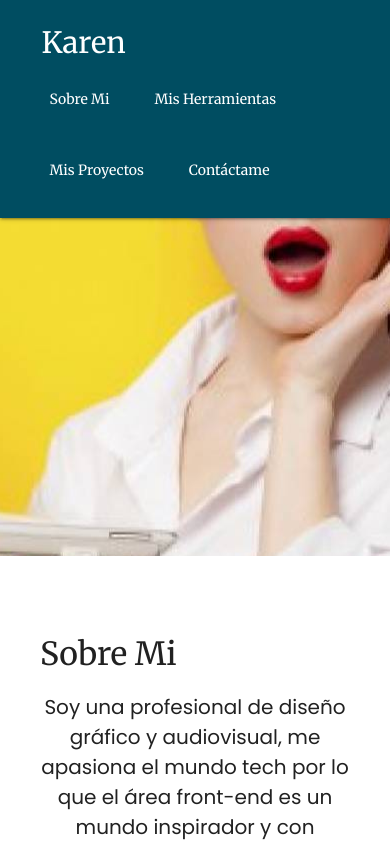
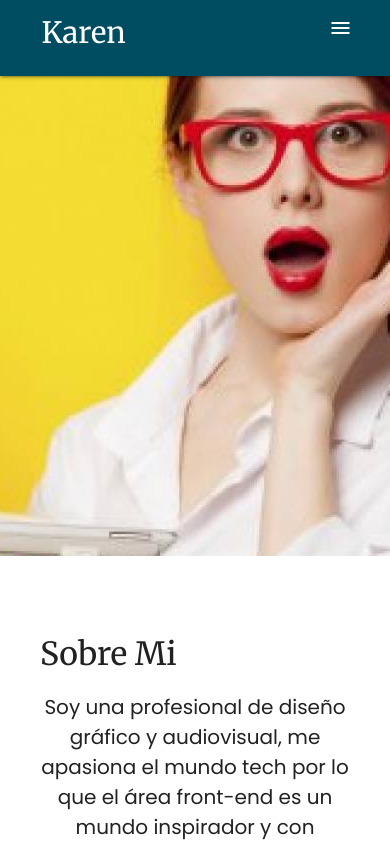
Before and after one commit to KarenQuezadaMejia/KarenQuezada.github.io, a plain HTML site: page index.html in a window 390 px wide. Shown: the top 844 px of the page. Drawn offline with nearby package versions, Linux system fonts and the light colour scheme.

Commit message:
barra trigger

```diff
--- a/css/style.css
+++ b/css/style.css
@@ -8,15 +8,16 @@ flex-wrap: wrap;
 height: auto;
 }
 
+
 nav ul a {
     font-size: 19px;
     cursor: pointer;
-    margin-top: 15px;;
+    margin-top: 5px;;
 }
 
 a{
     margin-left: 15px;
-    margin-top: 15px;
+    margin-top: 5px;
 }
 
 .parallax-container {
--- a/index.html
+++ b/index.html
@@ -11,7 +11,7 @@
     <link rel="stylesheet" href="https://cdnjs.cloudflare.com/ajax/libs/materialize/1.0.0/css/materialize.min.css">
     <link href="https://unpkg.com/ionicons@4.5.5/dist/css/ionicons.min.css" rel="stylesheet">
     <link href="https://unpkg.com/aos@2.3.1/dist/aos.css" rel="stylesheet">
-
+    <link href="https://fonts.googleapis.com/icon?family=Material+Icons" rel="stylesheet">
     <link href="https://fonts.googleapis.com/css?family=Dosis|Open+Sans+Condensed:300|Raleway|Titillium+Web"
         rel="stylesheet">
 
@@ -26,17 +26,24 @@
         <nav class="rose-4">
             <div class="nav-wrapper container row">
                 <a href="index.html" class="brand-logo left">Karen</a>
-                <a href="#" data-target="mobile-demo" class="sidenav-trigger right"><i class="material-icons"></i></a>
-                <ul class="right">
-                    <li><a href="#AboutMe"  class="hoverable">Sobre Mi</a></li>
-                    <li><a href="#myTools"  class="hoverable">Mis Herramientas</a></li>
-                    <li><a href="#myProjects"  class="hoverable">Mis Proyectos</a></li>
-                    <li><a href="#Contact"  class="hoverable">Contáctame</a></li>
+                <a href="#" data-target="mobile-demo" class="sidenav-trigger right"><i class="material-icons">menu</i></a>
+                <ul class="right hide-on-med-and-down">
+                    <li><a href="#aboutMe">Sobre Mi</a></li>
+                    <li><a href="#myTools">Mis Herramientas</a></li>
+                    <li><a href="#myProjects">Mis Proyectos</a></li>
+                    <li><a href="#contactMe">Contáctame</a></li>
+                </ul>
+
+
+
+                <ul id="mobile-demo" class="sidenav">
+                <li><a href="#aboutMe">Sobre Mi</a></li>
+                <li><a href="#myTools">Mis Herramientas</a></li>
+                <li><a href="#myProjects">Mis Proyectos</a></li>
+                <li><a href="#contactMe">Contáctame</a></li>
                 </ul>
             </div>
-        </nav>
-
-
+            </nav>
     </header>
 
  <!--    <header class="navbar-fixed">
@@ -58,7 +65,7 @@
           <img class="col m6 s12 right" src="./css/img/picone.jpg">
         </div>
       </div>
-      <div class="text" id="AboutMe">
+      <div class="text" id="aboutMe">
             <h4>Sobre Mi</h4>
       <p>Soy una profesional de diseño gráfico y audiovisual, me apasiona el mundo tech por lo que el área front-end es un mundo inspirador y con mucho retos, me gusta la programación y creación de nuevas plataformas que
       faciliten la vida de la personas, estar involucrada en el desarrollo de una solución ante una problemática del mundo actual, es un desafio enriquecedor tanto por el aprendizaje adqueridos en estos proyectos como también para el desarrollo
@@ -109,7 +116,7 @@
 
     <footer class="page-footer  white">
 
-            <div class="row container center" id="Contact">
+            <div class="row container center" id="contactMe">
                 <div class="col s12 m6">
                     <p class="valign-wrapper grey-text text-darken-4">
                         <a href="https://mail.google.com" target="_blank">
--- a/main.js
+++ b/main.js
@@ -21,3 +21,8 @@ document.addEventListener('DOMContentLoaded', function() {
   var elems = document.querySelectorAll('.parallax');
   var instances = M.Parallax.init(elems);
 });
+
+document.addEventListener('DOMContentLoaded', function() {
+  var elems = document.querySelectorAll('.sidenav');
+  var instances = M.Sidenav.init(elems);
+});
```
